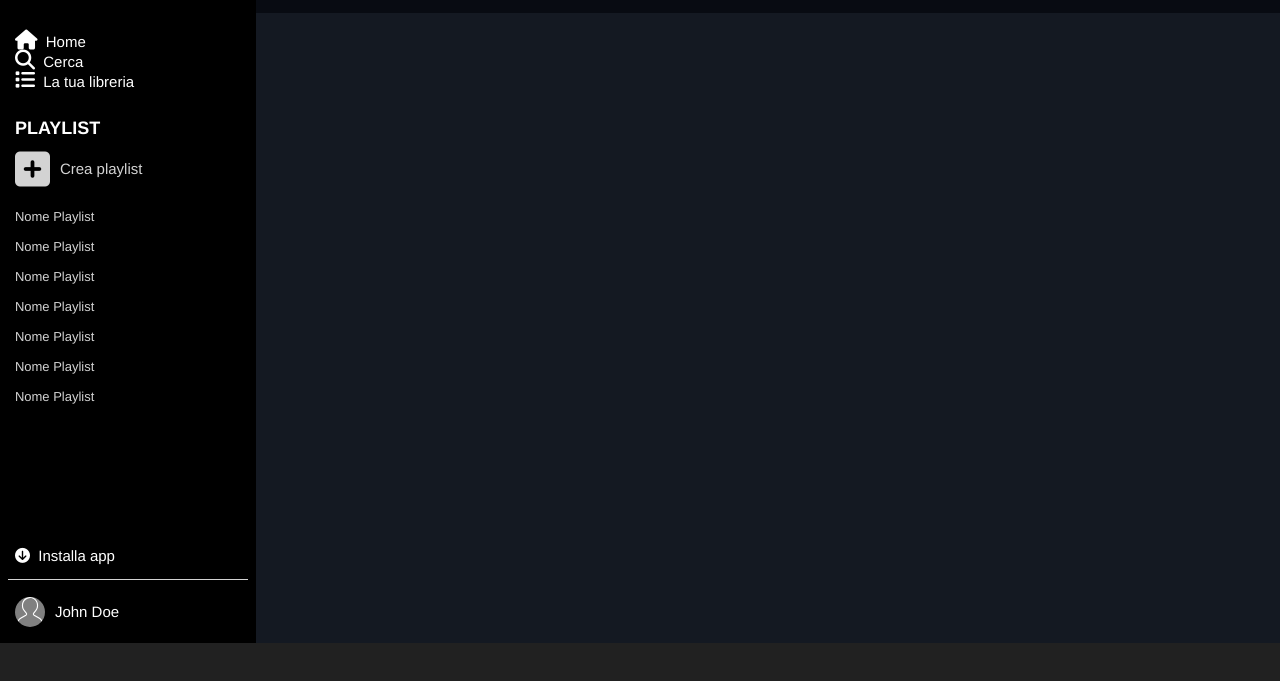
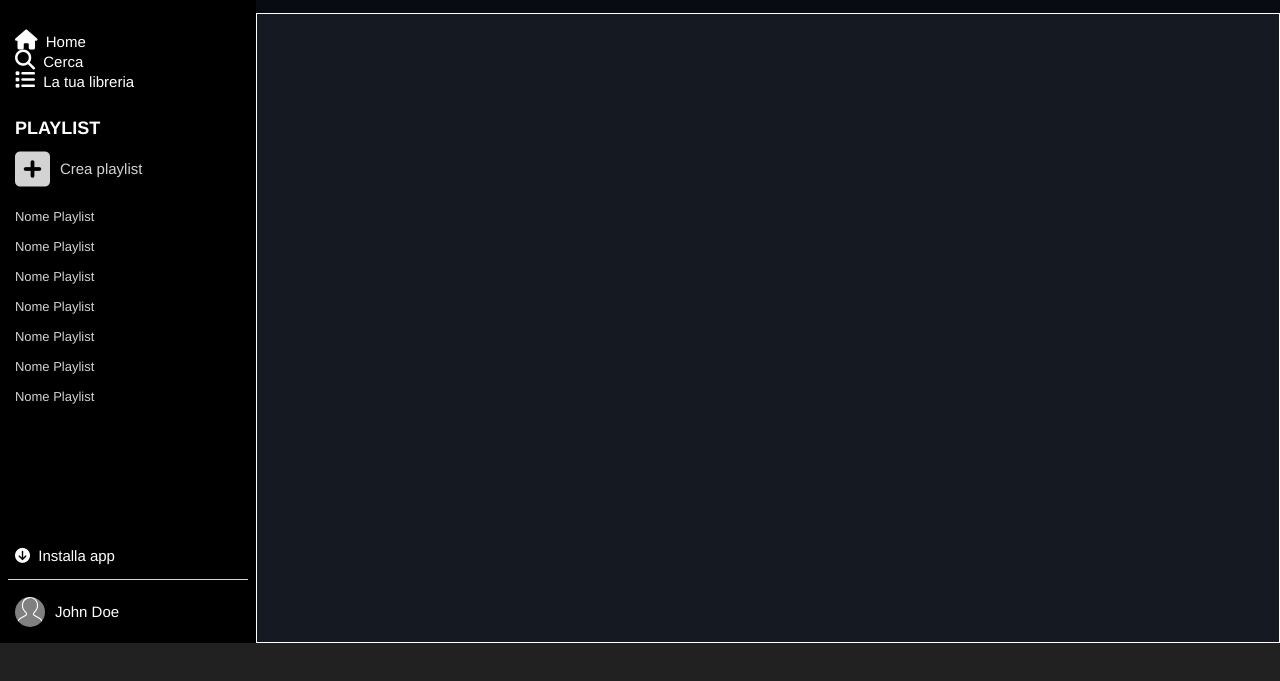
Before and after one commit to Mattia2119/html-css-spotifyweb, a plain HTML site: page index.html in a window 1280 px wide. Shown: the part 67-748 px from the top of the page. Drawn offline with Linux system fonts and the light colour scheme.

```diff
--- a/index.html
+++ b/index.html
@@ -76,6 +76,11 @@
 
             <div class="content-row">
 
+                <div class="content">
+
+
+
+                </div>
 
             </div>
 
--- a/style.css
+++ b/style.css
@@ -155,6 +155,13 @@
 .content-row {
     height: calc(100% - 80px);
     display: flex;
+    flex-wrap: wrap;
+}
+
+.content {
+    height: 100%;
+    width: 100%;
+    border:1px solid white;
 }
 
 /*--tob-bar--*/
```
